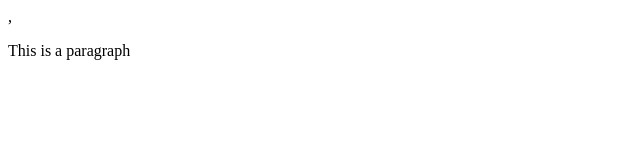
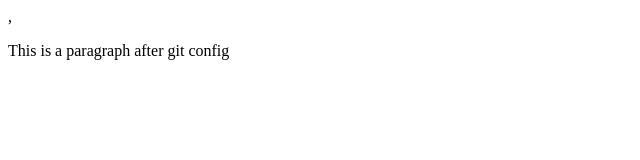
Before and after one commit to Sastrybbch/git-example, a plain HTML site: page index.html in a window 1280 px wide. Shown: the full height of the page, 0-640 px from the left. Drawn offline with Linux system fonts and the light colour scheme.

Commit message:
added after git

```diff
--- a/index.html
+++ b/index.html
@@ -6,6 +6,6 @@
         <title>Document</title>
     </head>
     <body>
-        <p> This is a paragraph</p>
+        <p> This is a paragraph after git config</p>
     </body>
 </html>
```
